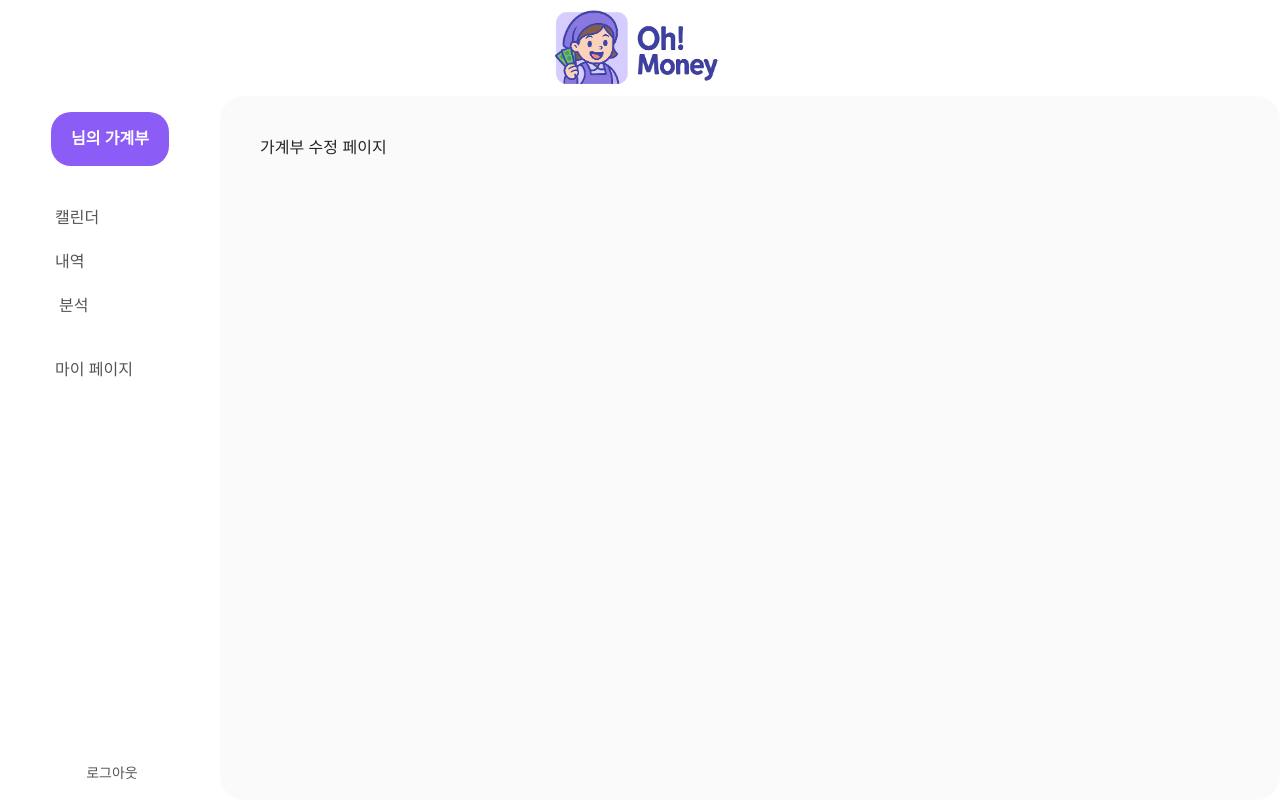
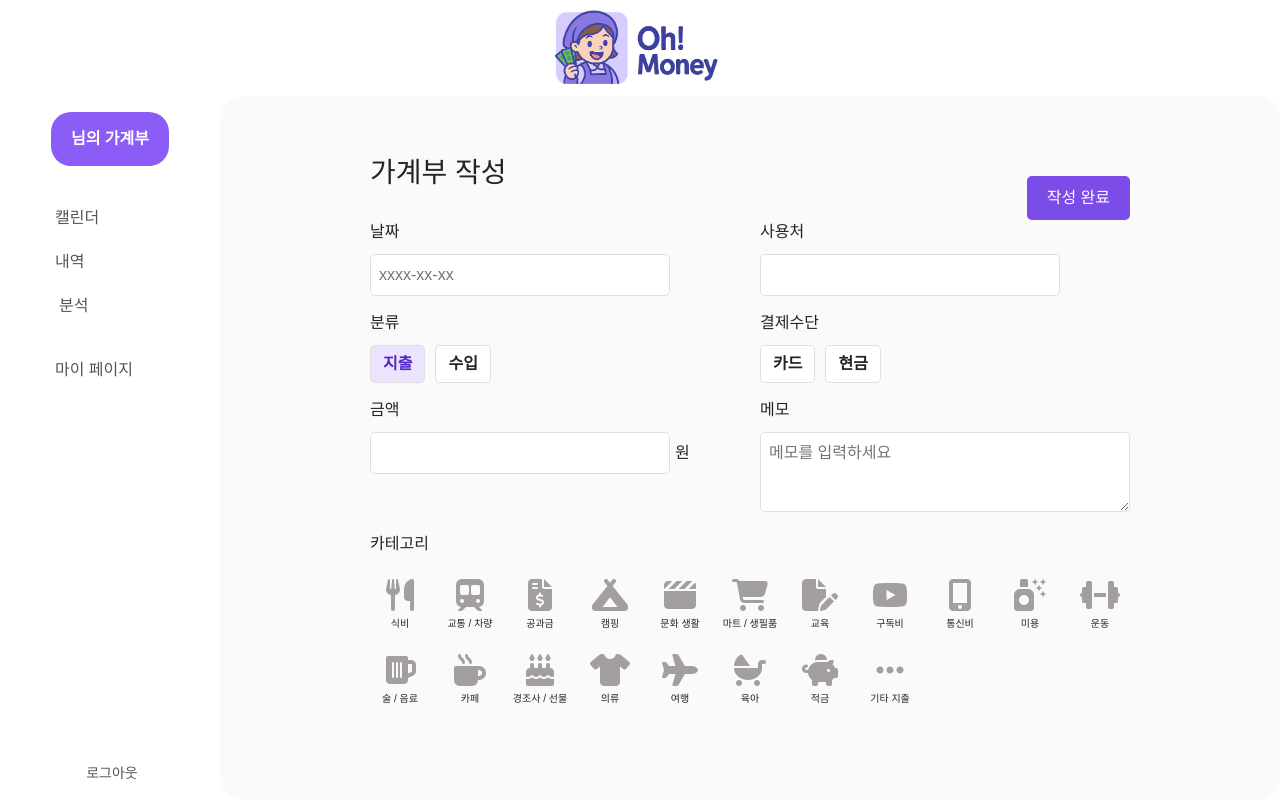
Before and after one commit to gaeguul/ohmoney, a Vue app: page /accounts/1 in a window 1280 px wide. Built offline with nearby package versions, Linux system fonts and the light colour scheme; a web font is replaced by a local one.

Commit message:
feat #9 카테고리 합계 카드 요소 배치

```diff
--- a/db.json
+++ b/db.json
@@ -1054,7 +1054,7 @@
         },
         {
           "categoryId": 19,
-          "categoryName": "기타",
+          "categoryName": "기타 지출",
           "categoryIcon": "fa-solid fa-ellipsis"
         }
       ],
@@ -1081,7 +1081,7 @@
         },
         {
           "categoryId": 24,
-          "categoryName": "기타",
+          "categoryName": "기타 수입",
           "categoryIcon": "fa-solid fa-ellipsis"
         }
       ]
--- a/src/pages/account/AccountEditPage.vue
+++ b/src/pages/account/AccountEditPage.vue
@@ -1,5 +1,233 @@
 <template>
-  <div>가계부 수정 페이지</div>
+  <div class="account-form">
+    <header>
+      <h3>가계부 작성</h3>
+      <div class="submit-section">
+        <input type="submit" value="작성 완료" class="submit-button" />
+      </div>
+    </header>
+
+    <div class="container">
+      <div class="col">
+        <div class="row">
+          <div class="label">날짜</div>
+          <input type="text" placeholder="xxxx-xx-xx" class="input-field" />
+        </div>
+        <div class="row">
+          <div class="label">분류</div>
+          <div class="radio-group">
+            <label class="submit">
+              <input
+                type="radio"
+                name="uses"
+                id="지출"
+                checked="checked"
+                @click="changeCategoryExpense"
+              />
+              <span>지출</span>
+            </label>
+            <label class="submit">
+              <input type="radio" name="uses" id="수입" @click="changeCategoryIncome" />
+              <span>수입</span>
+            </label>
+          </div>
+        </div>
+        <div class="row">
+          <div class="label">금액</div>
+          <div class="amount-field">
+            <input type="text" class="input-field" />
+            <span>원</span>
+          </div>
+        </div>
+      </div>
+
+      <div class="col">
+        <div class="row">
+          <div class="label">사용처</div>
+          <input type="text" class="input-field" />
+        </div>
+        <div class="row">
+          <div class="label">결제수단</div>
+          <div class="radio-group">
+            <label class="submit">
+              <input type="radio" name="cash" id="카드" />
+              <span>카드</span>
+            </label>
+            <label class="submit">
+              <input type="radio" name="cash" id="현금" />
+              <span>현금</span>
+            </label>
+          </div>
+        </div>
+        <div class="row memo-row">
+          <div class="label">메모</div>
+          <textarea
+            name="메모"
+            id="memo"
+            placeholder="메모를 입력하세요"
+            class="memo-field"
+          ></textarea>
+        </div>
+      </div>
+    </div>
+
+    <div class="category-section">
+      <div class="label">카테고리</div>
+      <div class="icon-container">
+        <AccountIconGroup :icons="icons" />
+      </div>
+    </div>
+  </div>
 </template>
-<script setup></script>
-<style scoped></style>
+
+<script setup>
+import { computed, reactive } from 'vue'
+import AccountIconGroup from './accountAssets/AccountIconGroup.vue'
+import accountFormIcon from '/db.json'
+
+const state = reactive({ isExpense: true })
+console.log(accountFormIcon.category[0].expense)
+
+const icons = computed(() =>
+  state.isExpense ? accountFormIcon.category[0].expense : accountFormIcon.category[0].income,
+)
+
+const changeCategoryExpense = () => {
+  state.isExpense = true
+}
+
+const changeCategoryIncome = () => {
+  state.isExpense = false
+}
+</script>
+
+<style scoped>
+* {
+  margin: 0;
+  padding: 0;
+}
+.account-form {
+  width: 100%;
+  max-width: 800px;
+  margin: 0 auto;
+  padding: 20px;
+  font-family: Arial, sans-serif;
+}
+
+.container {
+  display: flex;
+  flex-wrap: wrap;
+  gap: 20px;
+  margin-bottom: 20px;
+}
+
+.col {
+  flex: 1;
+  min-width: 300px;
+  display: flex;
+  flex-direction: column;
+  gap: 15px;
+}
+
+.row {
+  display: flex;
+  flex-direction: column;
+  gap: 10px;
+}
+
+.label {
+  min-width: 80px;
+}
+
+.input-field {
+  flex: 1;
+  padding: 8px;
+  border-radius: 5px;
+  border: 1px solid #dfdfdf;
+  min-width: 150px;
+  max-width: 300px;
+}
+
+.radio-group {
+  display: flex;
+  gap: 10px;
+}
+
+.submit input[type='radio'] {
+  display: none;
+}
+
+.submit input[type='radio'] + span {
+  display: inline-block;
+  font-weight: bold;
+  border-radius: 5px;
+  padding: 6px 12px;
+  border: 1px solid #dfdfdf;
+  background-color: #ffffff;
+  text-align: center;
+  cursor: pointer;
+}
+
+.submit input[type='radio']:checked + span {
+  background-color: #ece3ff;
+  color: #5227cc;
+}
+
+.memo-row {
+  width: 100%;
+}
+
+.memo-field {
+  width: 100%;
+  height: 80px;
+  padding: 8px;
+  border-radius: 5px;
+  border: 1px solid #dfdfdf;
+  resize: vertical;
+}
+
+.category-section {
+  width: 100%;
+  margin: 20px 0;
+}
+
+.icon-container {
+  display: flex;
+  flex-wrap: wrap;
+  gap: 10px;
+  margin-top: 10px;
+}
+
+.submit-section {
+  display: flex;
+  justify-content: center;
+  margin-top: 20px;
+}
+
+.submit-button {
+  background-color: #7c4ce8;
+  color: #ffffff;
+  border-radius: 5px;
+  padding: 10px 20px;
+  border: none;
+  font-size: 16px;
+  cursor: pointer;
+  transition: background-color 0.3s;
+}
+
+.submit-button:hover {
+  background-color: #6a3fc5;
+}
+
+.amount-field {
+  display: flex;
+  align-items: center;
+  gap: 5px;
+}
+
+header {
+  display: flex;
+  flex-direction: row;
+  justify-content: space-between;
+}
+</style>
--- a/src/pages/analysis/AnalysisCategory.vue
+++ b/src/pages/analysis/AnalysisCategory.vue
@@ -1,5 +1,41 @@
 <template>
-  <div>카테고리별 차트</div>
+  <div class="analysis-category container">
+    <header><h1>카테고리 별 분석</h1></header>
+    <div id="body">
+      <div id="figure">
+        <CategoryGroup :summary="findById(id)" :category="db.category[0]" />
+      </div>
+      <div id="chart"></div>
+    </div>
+  </div>
 </template>
-<script setup></script>
-<style scoped></style>
+<script setup>
+import CategoryGroup from './CategoryGroup.vue'
+import db from '/db.json'
+
+const id = '7471' // Example ID, replace with actual ID as needed
+const findById = (id) => {
+  // console.log(db.summary.filter((category) => category.userId === id))
+  return db.summary.filter((category) => category.userId === id)
+}
+</script>
+<style scoped>
+.container {
+  display: flex;
+  flex-direction: column;
+  align-items: center;
+}
+header h1 {
+  font-weight: bold;
+  width: 300px;
+  margin: 0;
+  padding: auto;
+}
+#body {
+  display: flex;
+  align-content: center;
+  gap: 10px;
+  margin-top: 20px;
+  margin-bottom: 20px;
+}
+</style>
--- /dev/null
+++ b/src/pages/analysis/CategoryGroup.vue
@@ -0,0 +1,85 @@
+<template>
+  <div class="content">
+    <div class="card-group">
+      <div v-for="sum in summaryIncome" :key="sum.id" class="card">
+        <div class="card-body">
+          <div>{{ findCategoryName(sum.categoryId) }}</div>
+          <i>${{ sum.sumAmount }}</i>
+        </div>
+      </div>
+    </div>
+    <WeeklyAnalysisChart />
+  </div>
+
+  <div class="content">
+    <div class="card-group">
+      <div v-for="sum in summaryExpense" :key="sum.id" class="card">
+        <div class="card-body">
+          <div>{{ findCategoryName(sum.categoryId) }}</div>
+          <i>${{ sum.sumAmount }}</i>
+        </div>
+      </div>
+    </div>
+    <WeeklyAnalysisChart />
+  </div>
+</template>
+<script setup>
+import WeeklyAnalysisChart from '@/components/charts/WeeklyAnalysisChart.vue'
+
+const props = defineProps({
+  summary: { type: Array, required: true },
+  category: { type: Array, required: true },
+})
+
+const summaryIncome = props.summary.filter((item) => item.categoryId > 20)
+const summaryExpense = props.summary.filter((item) => item.categoryId < 20)
+const findCategoryName = (sum) => {
+  console.log(props.category.expense)
+
+  let name = ''
+  if (sum < 20) {
+    name = props.category.expense.find((category) => category.categoryId === sum).categoryName
+  } else {
+    name = props.category.income.find((category) => category.categoryId === sum).categoryName
+  }
+
+  // const name = props.category.expense.find((category) => category.categoryId === sum).categoryName
+  return name
+}
+</script>
+<style scoped>
+.card-body > div {
+  width: 60px;
+  font-size: 20px;
+  font-size: smaller;
+  font-weight: lighter;
+}
+.card-body > i {
+  width: 60px;
+  color: #7c4ce8;
+  font-weight: bold;
+  font-style: normal;
+}
+
+.content {
+  display: flex;
+  flex-direction: column; /* 카드 그룹과 차트를 세로로 배치 */
+  gap: 10px;
+  margin-bottom: 20px;
+}
+
+.card-group {
+  display: flex;
+  flex-wrap: wrap;
+  gap: 8px;
+}
+
+.card {
+  width: 100px;
+  height: 70px;
+  flex: 0 0 auto;
+  border-radius: 10px;
+  background-color: white;
+  margin: 4px;
+}
+</style>
--- a/src/router/index.js
+++ b/src/router/index.js
@@ -23,10 +23,10 @@ const router = createRouter({
       path: '/main',
       name: 'defaultlayout',
       component: DefaultLayout,
-      children:[
+      children: [
         {
           path: '',
-          redirect: '/home' // ✅ 기본 자식 라우트는 /home으로 이동
+          redirect: '/home', // ✅ 기본 자식 라우트는 /home으로 이동
         },
         {
           path: '/home',
@@ -49,7 +49,7 @@ const router = createRouter({
           component: AccountCreatePage,
         },
         {
-          path: '/dashboard',
+          path: '/dashboard/month',
           name: 'dashboard',
           component: AnalysisDashboard,
           children: [
@@ -66,7 +66,7 @@ const router = createRouter({
           ]
         },
         {
-          path: '/category',
+          path: '/dashboard/category',
           name: 'category',
           component: AnalysisCategory,
         },
@@ -75,7 +75,7 @@ const router = createRouter({
           name: 'mypage',
           component: MypageView,
         },
-      ]
+      ],
     },
     {
       path: '/signup',
@@ -87,8 +87,6 @@ const router = createRouter({
       name: 'signin',
       component: SigninView,
     },
-
-
   ],
 })
 
```
Also changed, not shown: 1 other file (tests, documents, lock files or other folders).
